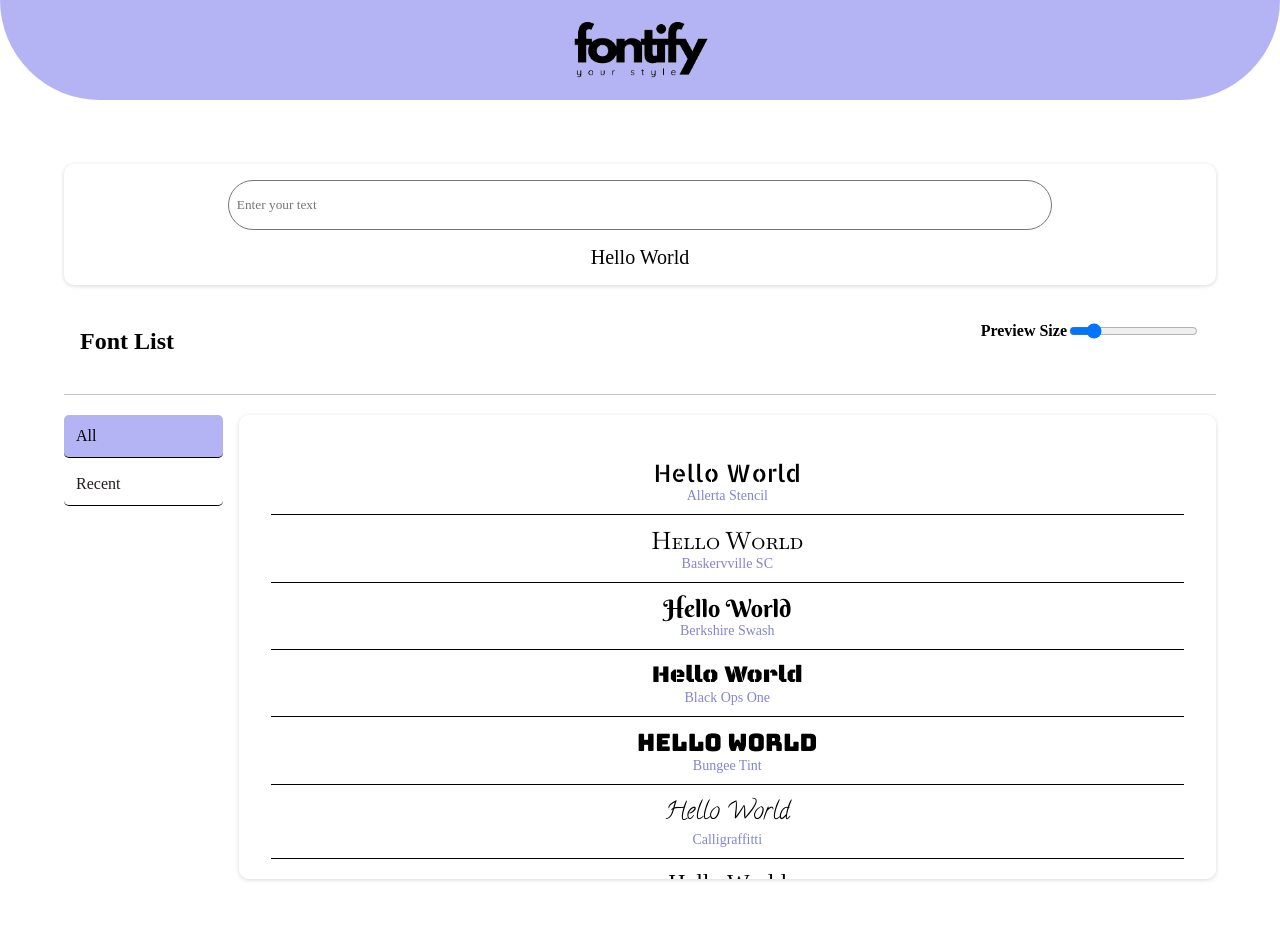
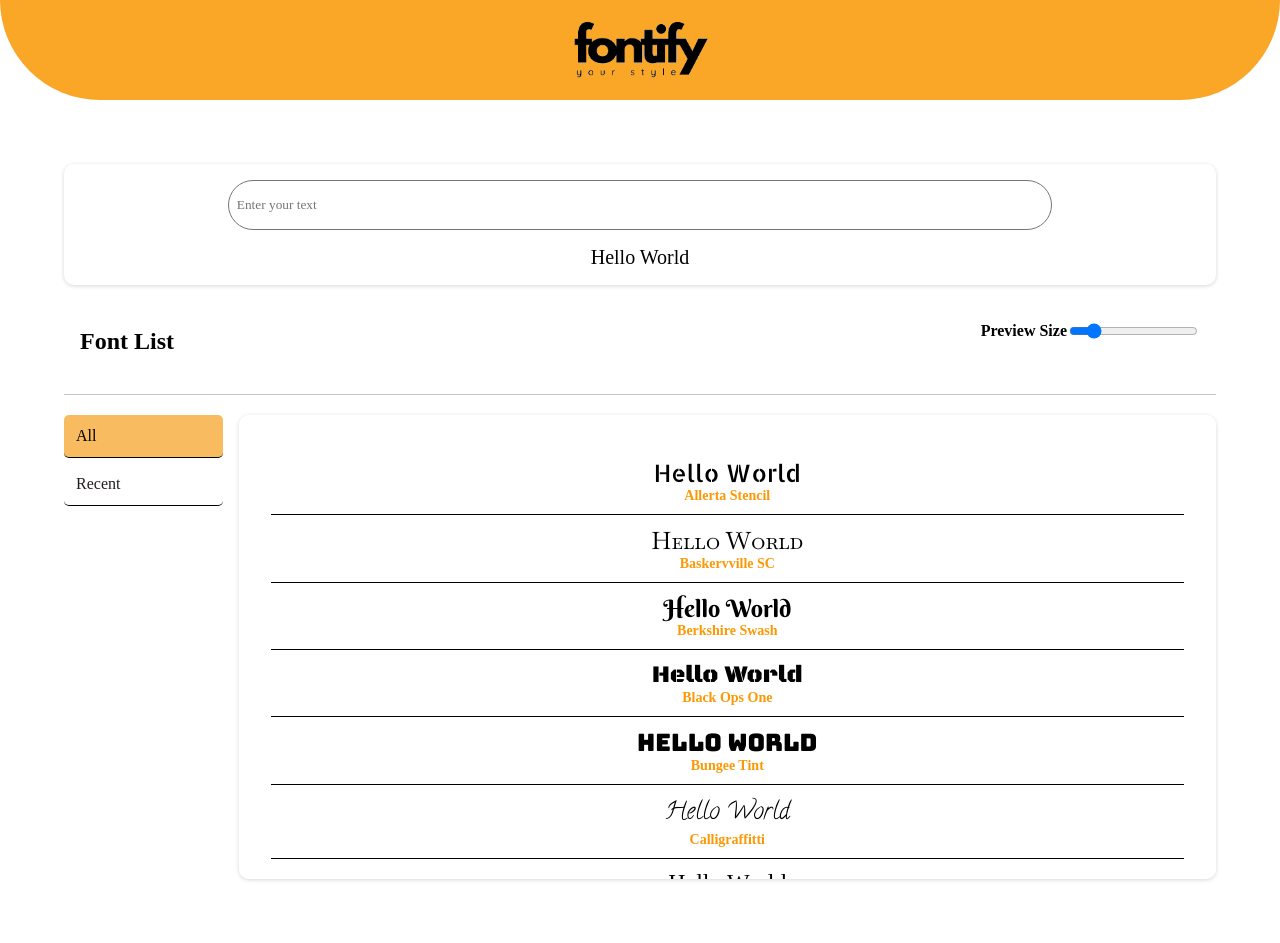
Before and after one commit to Enes4KTP/font-fountain, a website built with Vite: page frontend-challenges-main/Font Fountain/src/index.html in a window 1280 px wide. Built offline with nearby package versions, Linux system fonts and the light colour scheme; files whose address does not match are found by name; a web font is replaced by a local one.

Commit message:
color changed

```diff
--- a/frontend-challenges-main/Font Fountain/src/styles/main.css
+++ b/frontend-challenges-main/Font Fountain/src/styles/main.css
@@ -9,10 +9,9 @@ body {
   justify-content: center;
   align-items: center;
   height: 100px;
-  color: rgb(132, 132, 209);
   position: sticky;
   top: 0;
-  background-color: rgb(180, 180, 245);
+  background-color: rgb(250, 166, 39);
   border-bottom-left-radius: 145px;
   border-bottom-right-radius: 145px;
 }
@@ -96,13 +95,14 @@ main {
 }
 
 .fontItem:hover {
-  background-color: rgb(218, 218, 231);
+  background-color: rgb(252, 222, 178);
   cursor: pointer;
 }
 
 .fontName {
   font-size: 14px;
-  color: rgb(132, 132, 209);
+  font-weight: 600;
+  color:  rgb(252, 152, 3);
 }
 
 .fontExample {
@@ -146,10 +146,10 @@ main {
 }
 
 .category-btn:hover {
-  background-color: rgb(218, 218, 231);
+  background-color: rgb(252, 222, 178);
 }
 
 .category-btn.active {
   color: #000000;
-  background-color: rgb(180, 180, 245);
+  background-color: rgb(248, 187, 96);
 }
```
